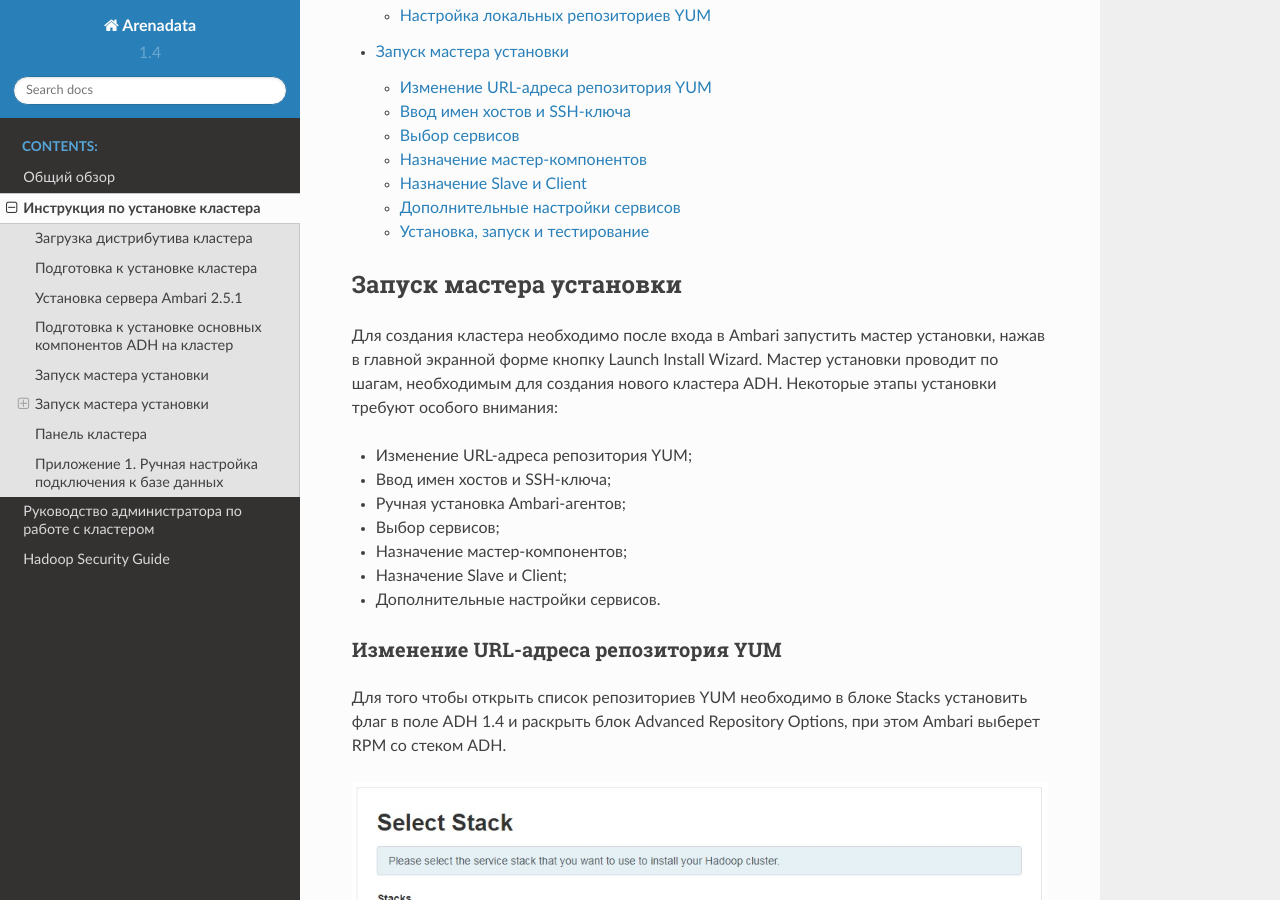
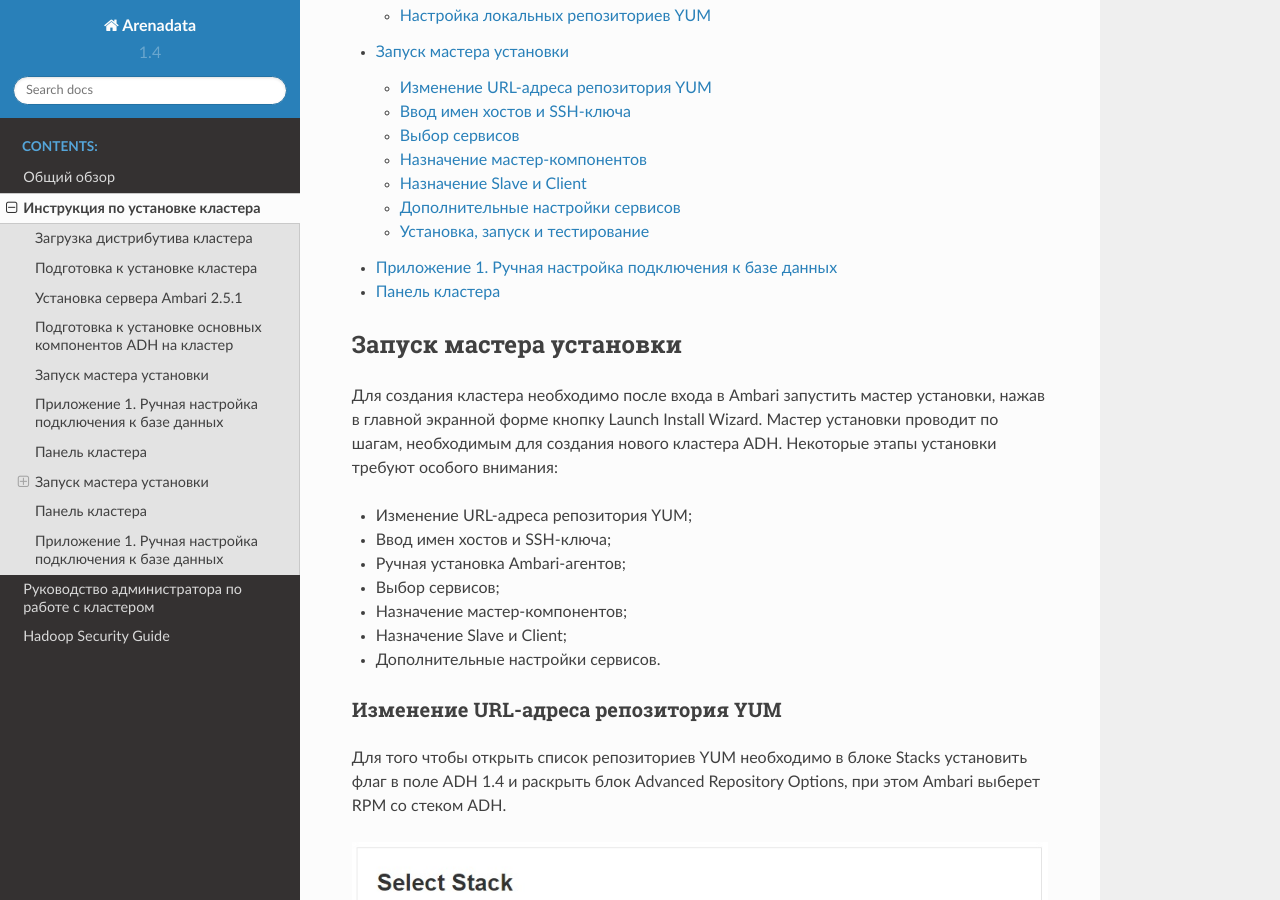
Before and after one commit to arenadata/docs_adps, a Sphinx documentation site: the page built from source/install.rst, in a window 1280 px wide and 900 px high, scrolled down 840 px. Built offline with Sphinx 7.4.7 and the Read the Docs theme 2.0.0, drawn with Linux system fonts in a browser that asks for light colours; part of the change alters nothing that is shown.

```diff
--- a/source/install.rst
+++ b/source/install.rst
@@ -21,6 +21,8 @@ E-mail: info@arenadata.io
    install/prepare
    install/install
    install/master
+   install/annex
+   install/cluster
 
 
 
```
